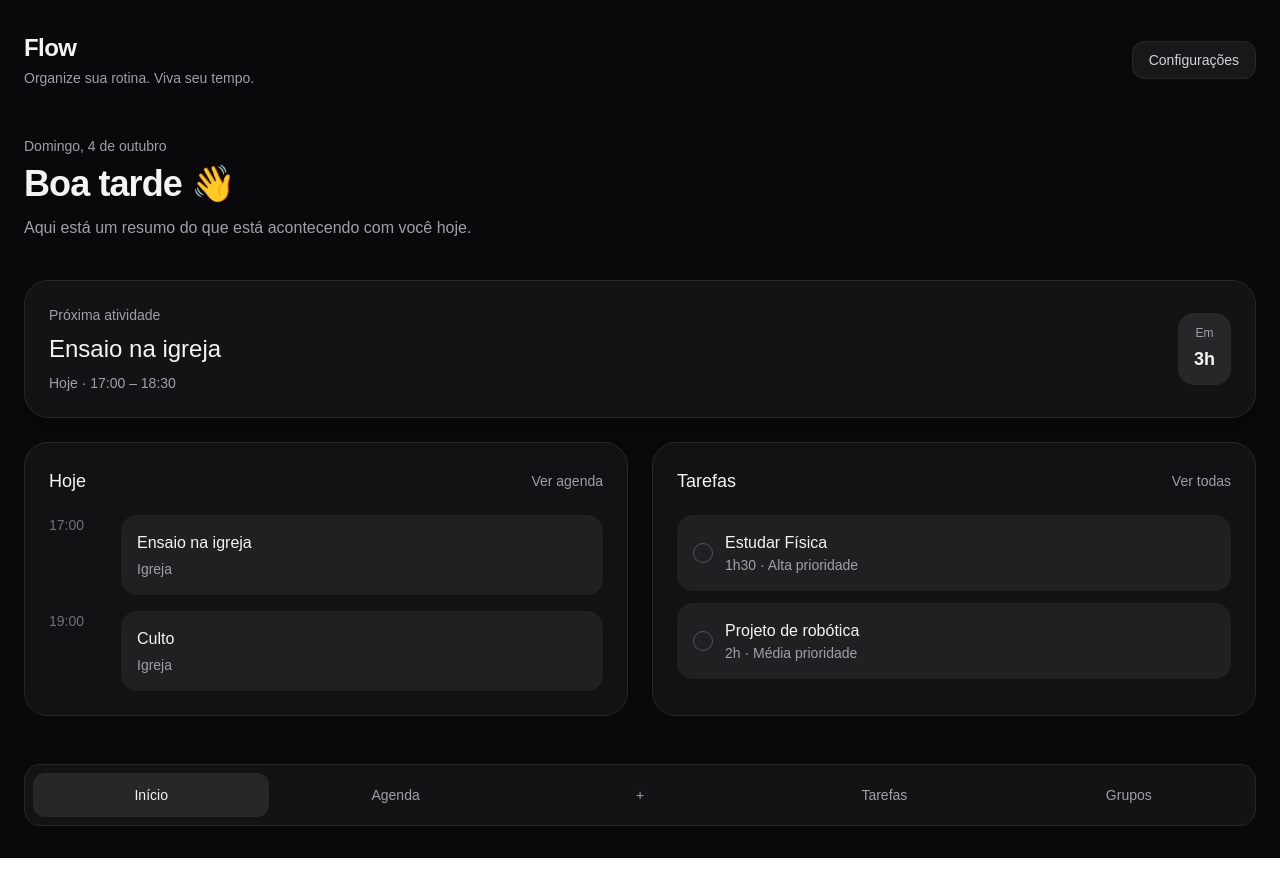
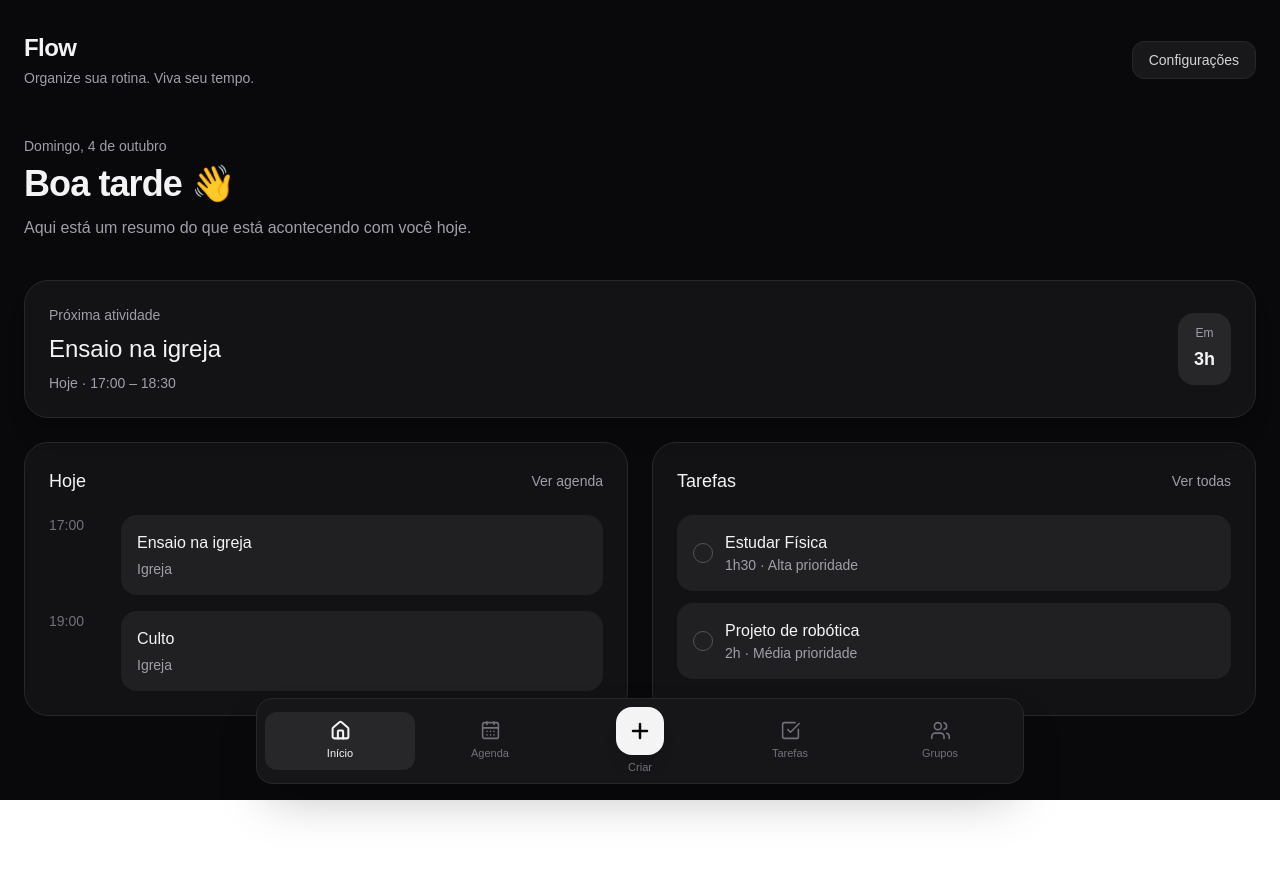
Before and after one commit to Gabrielassis134/flow-app, a Next.js app: page / in a window 1280 px wide. Before the commit the page ends 858 px from the top, so only its background shows below. Built offline with nearby package versions, Linux system fonts and the light colour scheme.

Commit message:
navegação funcionando

```diff
--- /dev/null
+++ b/app/components/BottomNav.tsx
@@ -0,0 +1,100 @@
+"use client";
+
+import Link from "next/link";
+import { usePathname } from "next/navigation";
+import {
+  Home,
+  CalendarDays,
+  Plus,
+  CheckSquare,
+  Users,
+} from "lucide-react";
+
+export default function BottomNav() {
+  const pathname = usePathname();
+
+  const links = [
+    {
+      href: "/",
+      label: "Início",
+      icon: Home,
+    },
+    {
+      href: "/agenda",
+      label: "Agenda",
+      icon: CalendarDays,
+    },
+    {
+      href: "/criar",
+      label: "Criar",
+      icon: Plus,
+      create: true,
+    },
+    {
+      href: "/tarefas",
+      label: "Tarefas",
+      icon: CheckSquare,
+    },
+    {
+      href: "/grupos",
+      label: "Grupos",
+      icon: Users,
+    },
+  ];
+
+  return (
+    <nav className="fixed bottom-0 left-0 right-0 z-50 px-4 pb-4">
+      <div className="mx-auto grid max-w-3xl grid-cols-5 items-center rounded-2xl border border-zinc-800 bg-zinc-900/95 p-2 shadow-2xl backdrop-blur-xl">
+
+        {links.map((link) => {
+          const Icon = link.icon;
+
+          const active =
+            link.href === "/"
+              ? pathname === "/"
+              : pathname.startsWith(link.href);
+
+          if (link.create) {
+            return (
+              <Link
+                key={link.href}
+                href={link.href}
+                className="flex flex-col items-center justify-center"
+              >
+                <div className="flex h-12 w-12 items-center justify-center rounded-2xl bg-zinc-100 text-zinc-950 shadow-lg transition hover:scale-105 hover:bg-white">
+                  <Icon size={24} strokeWidth={2.5} />
+                </div>
+
+                <span className="mt-1 text-[11px] text-zinc-500">
+                  Criar
+                </span>
+              </Link>
+            );
+          }
+
+          return (
+            <Link
+              key={link.href}
+              href={link.href}
+              className={`flex flex-col items-center justify-center rounded-xl py-2 transition ${
+                active
+                  ? "bg-zinc-800 text-zinc-100"
+                  : "text-zinc-500 hover:bg-zinc-800/70 hover:text-zinc-300"
+              }`}
+            >
+              <Icon
+                size={21}
+                strokeWidth={active ? 2.3 : 1.8}
+              />
+
+              <span className="mt-1 text-[11px]">
+                {link.label}
+              </span>
+            </Link>
+          );
+        })}
+
+      </div>
+    </nav>
+  );
+}
--- a/app/configuracoes/page.tsx
+++ b/app/configuracoes/page.tsx
@@ -0,0 +1,56 @@
+import Link from "next/link";
+
+export default function Configuracoes() {
+  return (
+    <main className="min-h-screen bg-zinc-950 text-zinc-100">
+      <div className="mx-auto max-w-3xl px-6 py-8">
+
+        <Link
+          href="/"
+          className="text-sm text-zinc-400 hover:text-zinc-200"
+        >
+          ← Voltar
+        </Link>
+
+        <h1 className="mt-8 text-3xl font-semibold">
+          Configurações
+        </h1>
+
+        <div className="mt-8 space-y-3">
+
+          <div className="rounded-2xl border border-zinc-800 bg-zinc-900 p-5">
+            <h2 className="font-medium">
+              Aparência
+            </h2>
+
+            <p className="mt-1 text-sm text-zinc-400">
+              Tema claro, escuro e automático.
+            </p>
+          </div>
+
+          <div className="rounded-2xl border border-zinc-800 bg-zinc-900 p-5">
+            <h2 className="font-medium">
+              Notificações
+            </h2>
+
+            <p className="mt-1 text-sm text-zinc-400">
+              Configure seus lembretes e notificações.
+            </p>
+          </div>
+
+          <div className="rounded-2xl border border-zinc-800 bg-zinc-900 p-5">
+            <h2 className="font-medium">
+              Privacidade
+            </h2>
+
+            <p className="mt-1 text-sm text-zinc-400">
+              Controle quem pode acessar suas informações.
+            </p>
+          </div>
+
+        </div>
+
+      </div>
+    </main>
+  );
+}
--- a/app/criar/page.tsx
+++ b/app/criar/page.tsx
@@ -0,0 +1,60 @@
+import Link from "next/link";
+
+export default function Criar() {
+  return (
+    <main className="min-h-screen bg-zinc-950 text-zinc-100">
+      <div className="mx-auto max-w-2xl px-6 py-8">
+
+        <Link
+          href="/"
+          className="text-sm text-zinc-400 hover:text-zinc-200"
+        >
+          ← Voltar
+        </Link>
+
+        <h1 className="mt-8 text-3xl font-semibold">
+          Criar
+        </h1>
+
+        <p className="mt-2 text-zinc-400">
+          O que você deseja adicionar?
+        </p>
+
+        <div className="mt-8 grid gap-4">
+
+          <button className="rounded-2xl border border-zinc-800 bg-zinc-900 p-6 text-left transition hover:bg-zinc-800">
+            <h2 className="text-lg font-medium">
+              Nova tarefa
+            </h2>
+
+            <p className="mt-1 text-sm text-zinc-400">
+              Adicione algo que precisa ser feito.
+            </p>
+          </button>
+
+          <button className="rounded-2xl border border-zinc-800 bg-zinc-900 p-6 text-left transition hover:bg-zinc-800">
+            <h2 className="text-lg font-medium">
+              Novo compromisso
+            </h2>
+
+            <p className="mt-1 text-sm text-zinc-400">
+              Adicione algo que já possui horário definido.
+            </p>
+          </button>
+
+          <button className="rounded-2xl border border-zinc-800 bg-zinc-900 p-6 text-left transition hover:bg-zinc-800">
+            <h2 className="text-lg font-medium">
+              Atividade de grupo
+            </h2>
+
+            <p className="mt-1 text-sm text-zinc-400">
+              Crie uma atividade envolvendo outras pessoas.
+            </p>
+          </button>
+
+        </div>
+
+      </div>
+    </main>
+  );
+}
--- a/app/grupos/page.tsx
+++ b/app/grupos/page.tsx
@@ -0,0 +1,44 @@
+import Link from "next/link";
+
+export default function Grupos() {
+  return (
+    <main className="min-h-screen bg-zinc-950 text-zinc-100">
+      <div className="mx-auto max-w-7xl px-6 py-8">
+
+        <header className="flex items-center justify-between">
+          <div>
+            <p className="text-sm text-zinc-500">
+              Flow
+            </p>
+
+            <h1 className="mt-1 text-3xl font-semibold">
+              Grupos
+            </h1>
+          </div>
+
+          <Link
+            href="/"
+            className="rounded-xl border border-zinc-800 px-4 py-2 text-sm text-zinc-400 hover:bg-zinc-900"
+          >
+            Início
+          </Link>
+        </header>
+
+        <div className="mt-10 rounded-3xl border border-zinc-800 bg-zinc-900 p-6">
+          <h2 className="text-xl font-medium">
+            Meus grupos
+          </h2>
+
+          <p className="mt-2 text-sm text-zinc-400">
+            Seus grupos aparecerão aqui.
+          </p>
+
+          <button className="mt-6 rounded-xl bg-zinc-100 px-4 py-2 text-sm font-medium text-zinc-900">
+            + Criar grupo
+          </button>
+        </div>
+
+      </div>
+    </main>
+  );
+}
--- a/app/layout.tsx
+++ b/app/layout.tsx
@@ -1,29 +1,24 @@
 import type { Metadata } from "next";
-import { Geist, Geist_Mono } from "next/font/google";
 import "./globals.css";
-
-const geistSans = Geist({
-  variable: "--font-geist-sans",
-  subsets: ["latin"],
-});
-
-const geistMono = Geist_Mono({
-  variable: "--font-geist-mono",
-  subsets: ["latin"],
-});
+import BottomNav from "./components/BottomNav";
 
 export const metadata: Metadata = {
-  title: "Create Next App",
-  description: "Generated by create next app",
+  title: "Flow",
+  description: "Organize sua rotina. Viva seu tempo.",
 };
 
-export default function RootLayout({ children }: LayoutProps<"/">) {
+export default function RootLayout({
+  children,
+}: Readonly<{
+  children: React.ReactNode;
+}>) {
   return (
-    <html
-      lang="en"
-      className={`${geistSans.variable} ${geistMono.variable} h-full antialiased`}
-    >
-      <body className="min-h-full flex flex-col">{children}</body>
+    <html lang="pt-BR">
+      <body className="pb-24">
+        {children}
+
+        <BottomNav />
+      </body>
     </html>
   );
 }
--- a/app/page.tsx
+++ b/app/page.tsx
@@ -180,48 +180,6 @@ export default function Home() {
 
         </section>
 
-        {/* Navegação */}
-        <nav className="mt-auto pt-12">
-          <div className="grid grid-cols-5 gap-2 rounded-2xl border border-zinc-800 bg-zinc-900/70 p-2">
-
-            <Link
-              href="/"
-              className="rounded-xl bg-zinc-800 px-3 py-3 text-center text-sm"
-            >
-              Início
-            </Link>
-
-            <Link
-              href="/agenda"
-              className="rounded-xl px-3 py-3 text-center text-sm text-zinc-400 hover:bg-zinc-800"
-            >
-              Agenda
-            </Link>
-
-            <Link
-              href="/criar"
-              className="rounded-xl px-3 py-3 text-center text-sm text-zinc-400 hover:bg-zinc-800"
-            >
-              +
-            </Link>
-
-            <Link
-              href="/tarefas"
-              className="rounded-xl px-3 py-3 text-center text-sm text-zinc-400 hover:bg-zinc-800"
-            >
-              Tarefas
-            </Link>
-
-            <Link
-              href="/grupos"
-              className="rounded-xl px-3 py-3 text-center text-sm text-zinc-400 hover:bg-zinc-800"
-            >
-              Grupos
-            </Link>
-
-          </div>
-        </nav>
-
       </div>
     </main>
   );
--- a/package.json
+++ b/package.json
@@ -9,6 +9,7 @@
     "lint": "eslint"
   },
   "dependencies": {
+    "lucide-react": "^1.52.0",
     "next": "16.3.8",
     "react": "19.2.8",
     "react-dom": "19.2.8"
```
Also changed, not shown: 1 other file (tests, documents, lock files or other folders).
